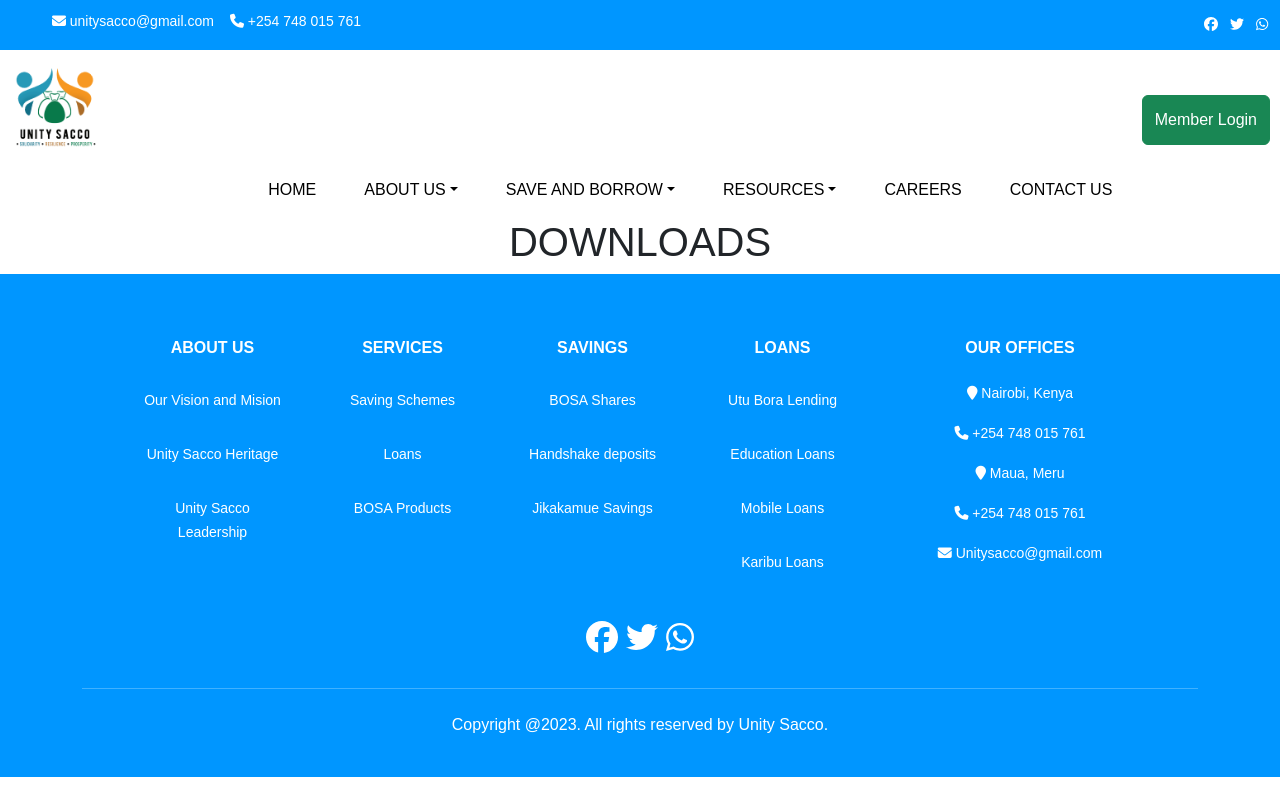
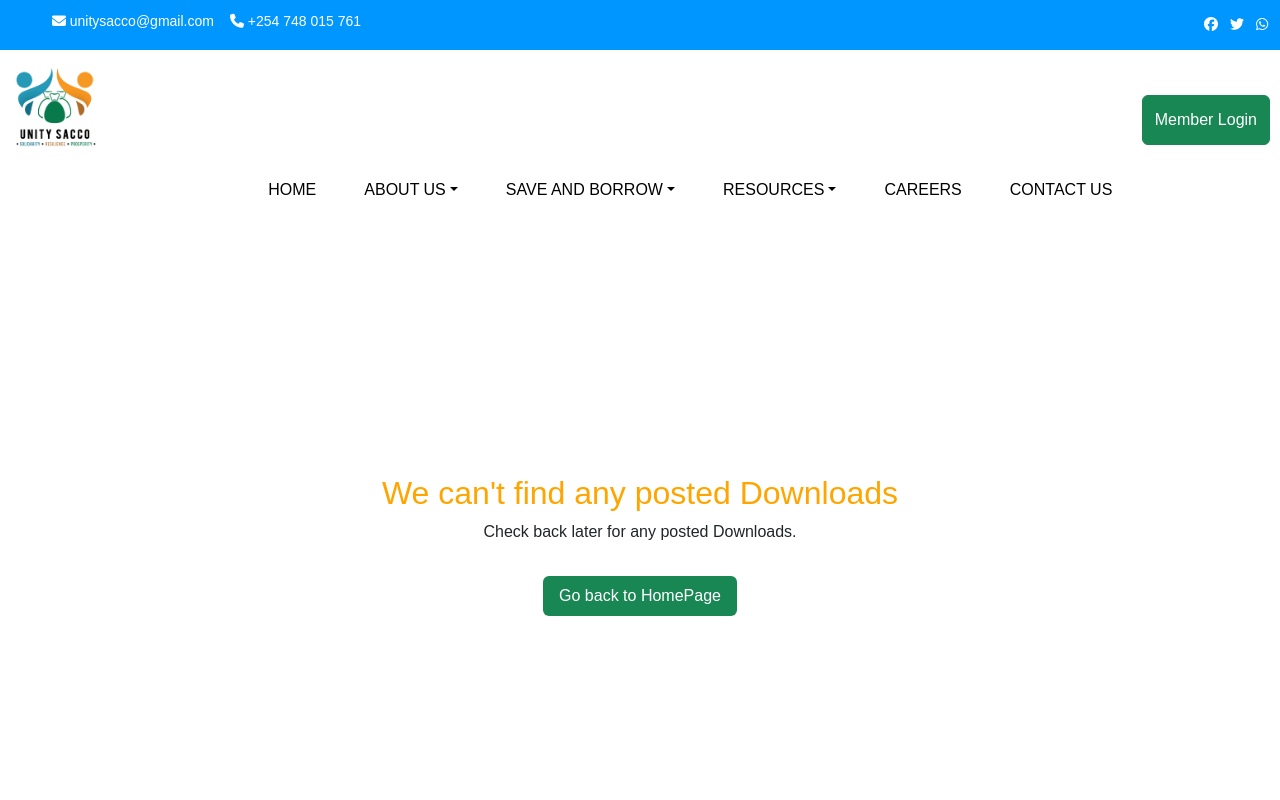
Before and after one commit to Agnes-Kalunda/sacco-frontend, a React (Create React App) app: page /resources/downloads in a window 1280 px wide. Shown: the top 800 px of the page. Built offline with nearby package versions, Linux system fonts and the light colour scheme.

Commit message:
new logo

```diff
--- a/src/Downloads.js
+++ b/src/Downloads.js
@@ -1,9 +1,26 @@
-function Downloads() {
+import React from 'react';
+ import { Link } from 'react-router-dom';
+
+const Downloads = () => {
   return (
-    <div>
-      <h1>DOWNLOADS</h1>
+    <div className="Careers" style={{marginTop:"20%", marginBottom:"20%"}}>
+      {/* <h1 className="404">404</h1> */}
+      <div className="cloak__wrapper">
+        <div className="cloak__container">
+          <div className="cloak"></div>
+        </div>
+      </div>
+      <div className="info">
+        <h2 style={{color : "orange"}}>We can't find  any posted Downloads</h2>
+        <p>
+          Check back later for any posted Downloads.
+        </p>
+        <div className="col-lg-12">
+                      <Link to="/" className="btn btn-success mt-3 text-white border-0 px-3 py-2"><span> Go back to HomePage</span></Link >
+                    </div>
+      </div>
     </div>
   );
-}
+};
 
 export default Downloads;
```
Also changed, not shown: 1 other file (tests, documents, lock files or other folders).
